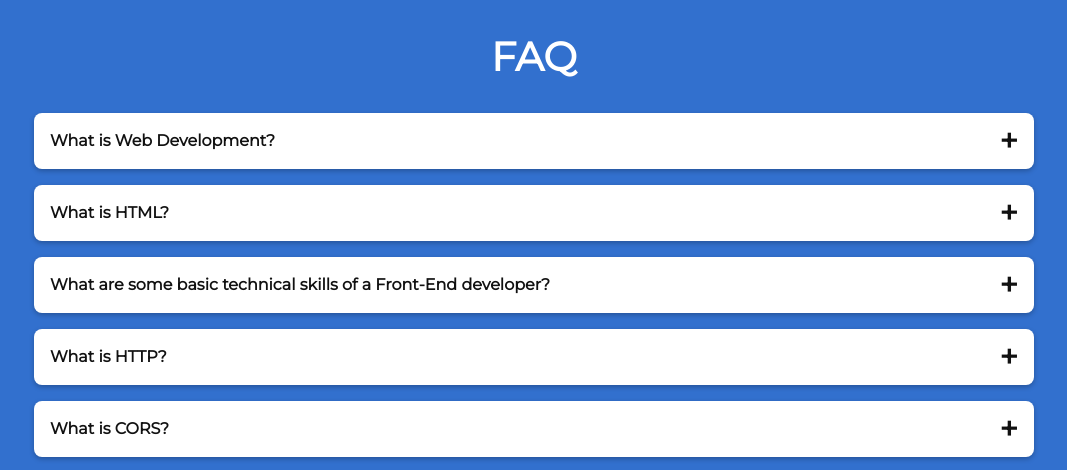
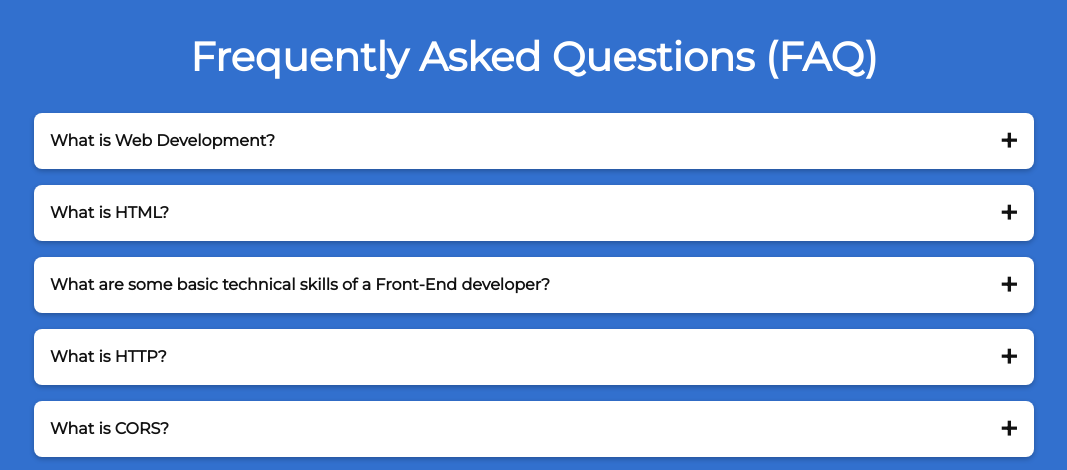
Before and after one commit to nurilhdh/TA_web_sharing, a PHP site: page /faq.php in a window 1280 px wide. Shown: the top 470 px of the page, without its empty margins (106-1173 px from the left). Run offline with PHP 8.4, Linux system fonts and the light colour scheme.

Commit message:
update 28 april

```diff
--- a/faq.php
+++ b/faq.php
@@ -11,7 +11,7 @@
 
 </head>
 <body>
-    <h1>FAQ</h1>
+    <h1>Frequently Asked Questions (FAQ)</h1>
 
 <div class="accordion">
   <div class="accordion-item">
```
